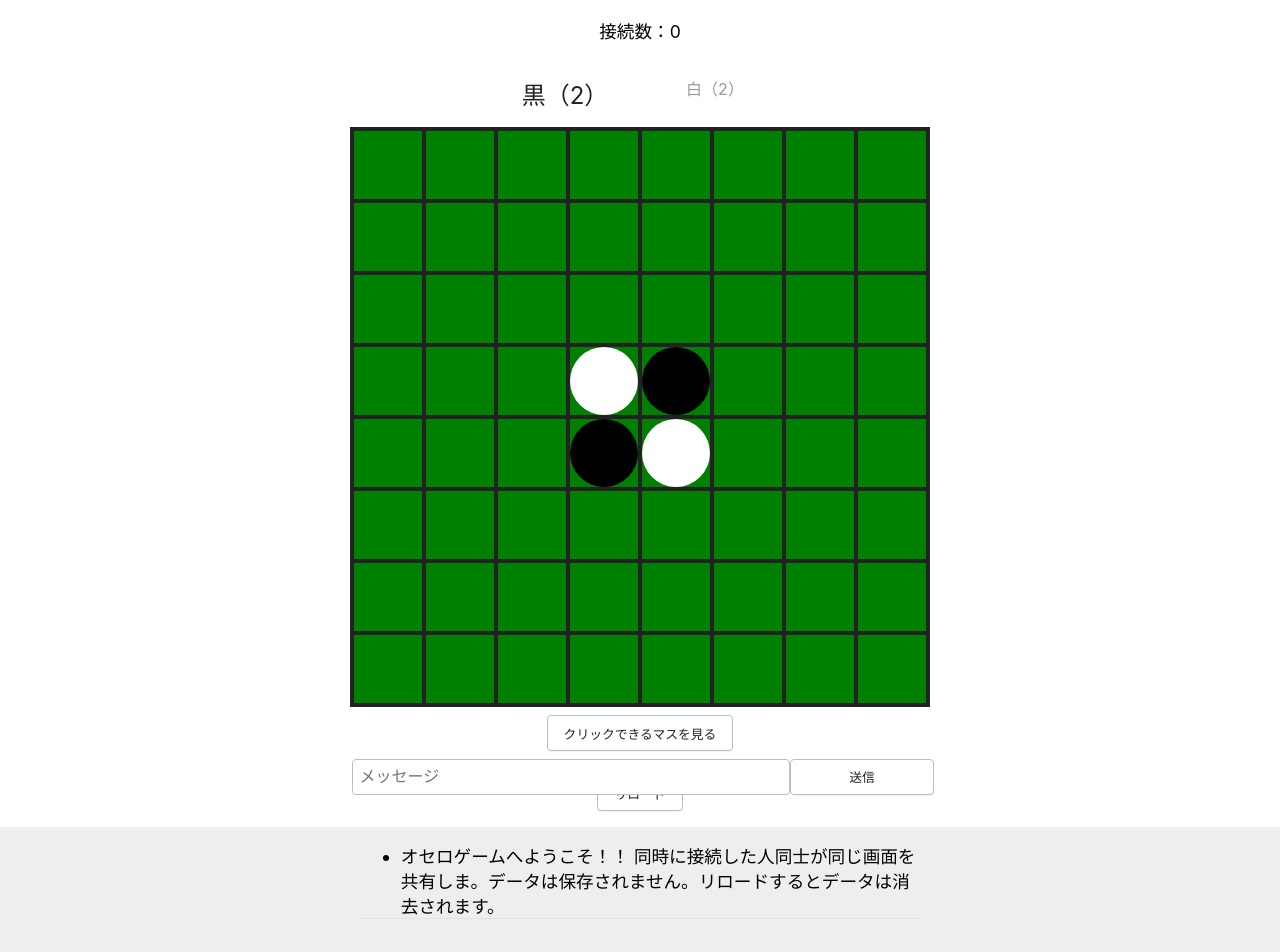
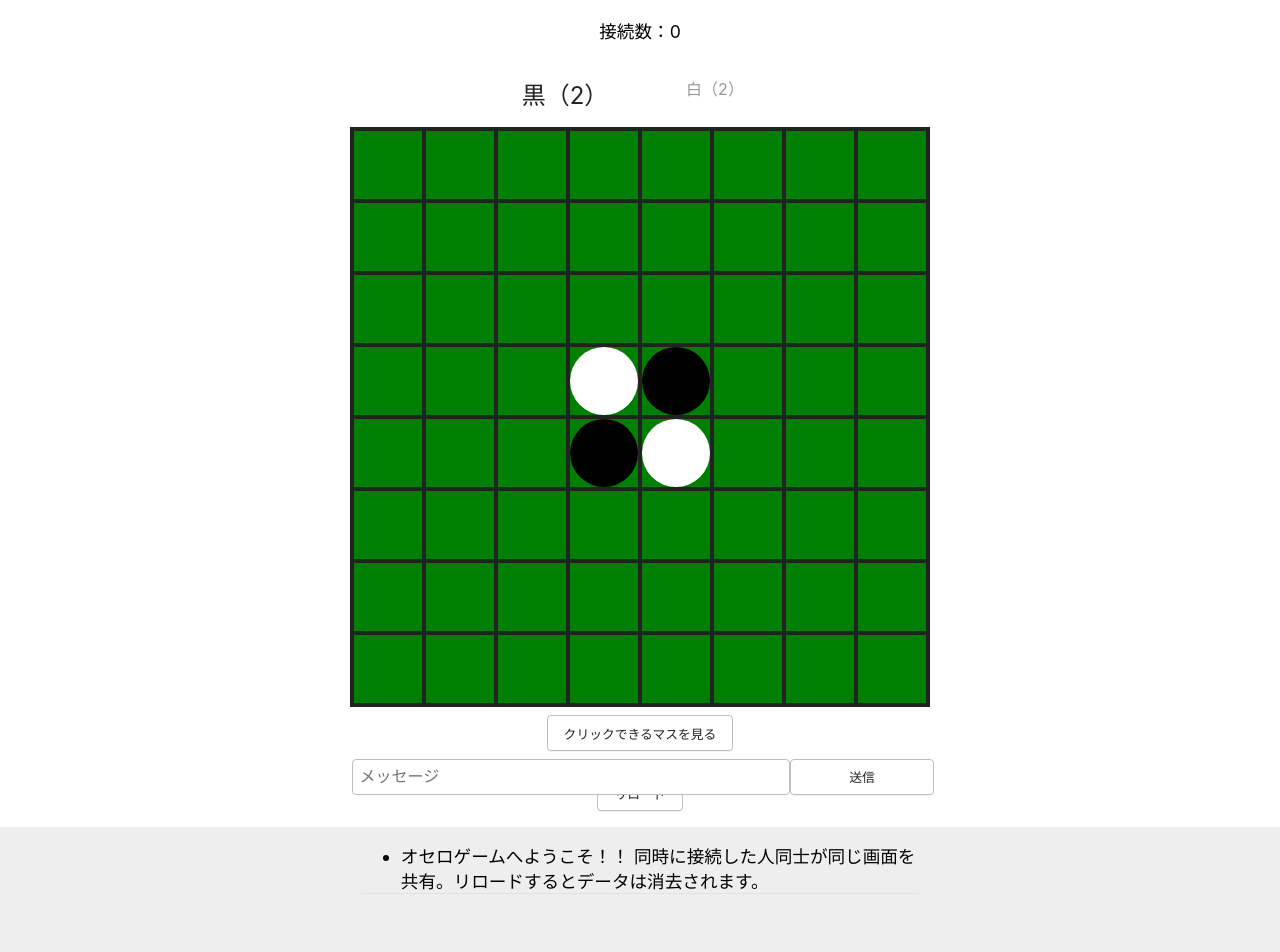
Before and after one commit to hiromi555/othello-socket-react, a React (Create React App) app in the folder frontend/: page / in a window 1280 px wide. Shown: the top 952 px of the page. Built offline with nearby package versions, Linux system fonts and the light colour scheme; no server answers.

Commit message:
メッセージ追加

```diff
--- a/frontend/src/Message.js
+++ b/frontend/src/Message.js
@@ -5,7 +5,7 @@ const socket = io();
 
 export const Message = ({size}) => {
     const [message, setText] = useState('');
-    const [messageList, setMessageList] = useState(['オセロゲームへようこそ！！ 同時に接続した人同士が同じ画面を共有しま。データは保存されません。リロードするとデータは消去されます。']);
+    const [messageList, setMessageList] = useState(['オセロゲームへようこそ！！ 同時に接続した人同士が同じ画面を共有。リロードするとデータは消去されます。']);
     //メッセージを送る
     const addMessage = (e) => {
         e.preventDefault()
```
Also changed, not shown: 7 other files (tests, documents, lock files or other folders).
